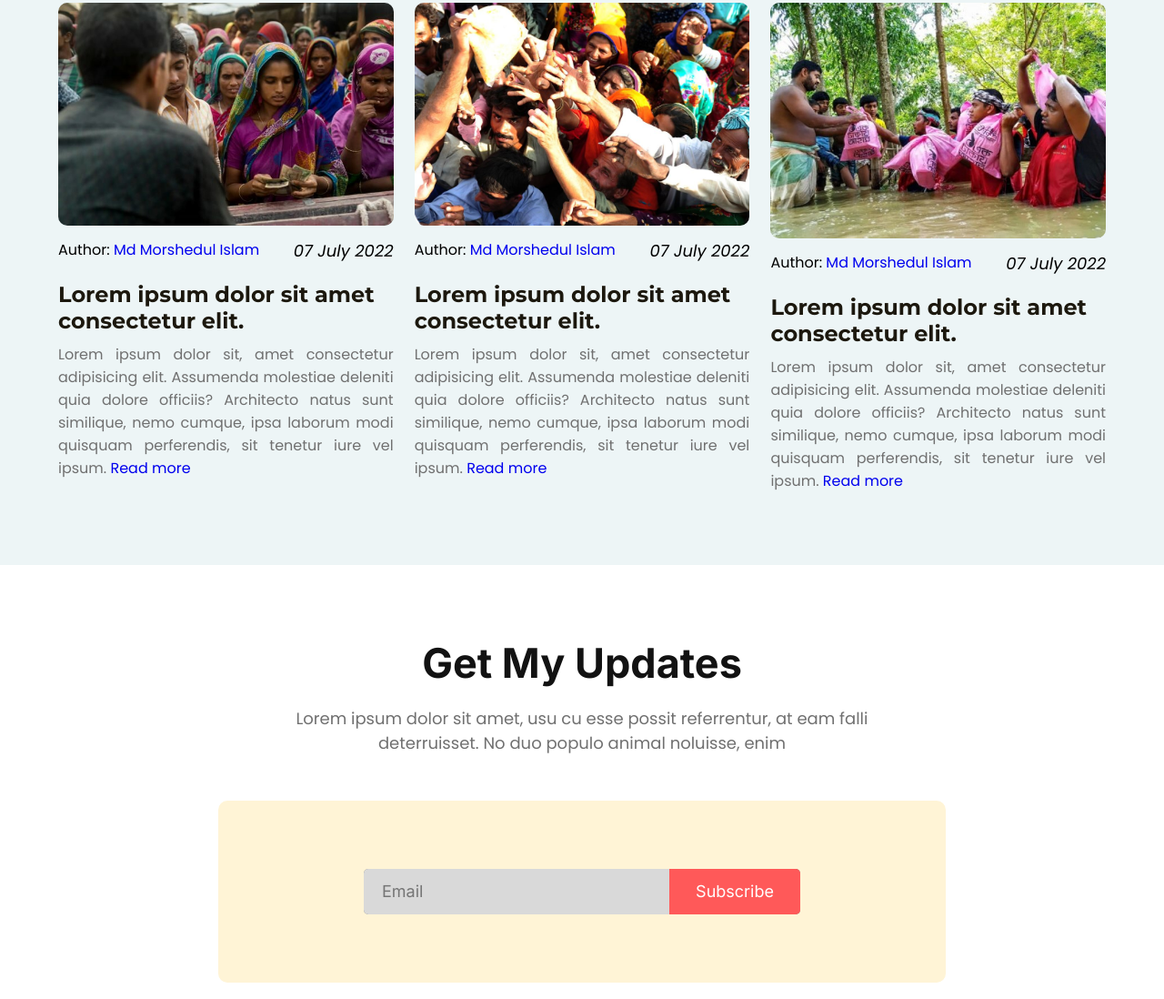
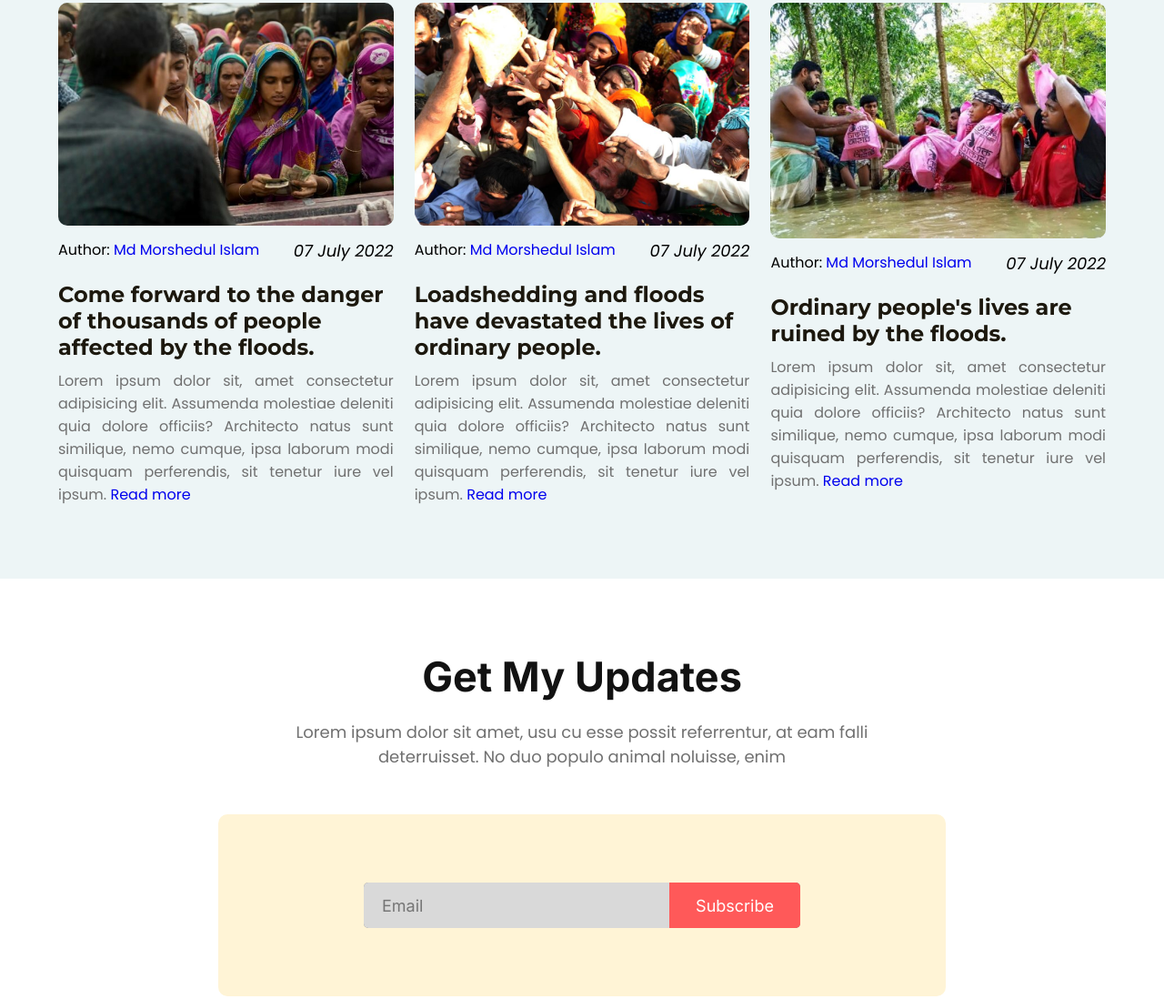
Before and after one commit to mmorshedulislam/donate-today, a plain HTML site: page index.html in a window 1280 px wide. Shown: the part 3191-4289 px from the top of the page at 91% size. Drawn offline with Linux system fonts and the light colour scheme.

Commit message:
Some text changed

```diff
--- a/index.html
+++ b/index.html
@@ -121,7 +121,7 @@
                         <span>Author: <a href="https://github.com/mmorshedulislam" target="_blank">Md Morshedul Islam</a></span>
                         <span>07 July 2022</span>
                     </div>
-                    <h3><a href="#">Lorem ipsum dolor sit amet consectetur elit.</a></h3>
+                    <h3><a href="#">Come forward to the danger of thousands of people affected by the floods.</a></h3>
                     <p>Lorem ipsum dolor sit, amet consectetur adipisicing elit. Assumenda molestiae deleniti quia dolore officiis? Architecto natus sunt similique, nemo cumque, ipsa laborum modi quisquam perferendis, sit tenetur iure vel ipsum. <a href="#">Read more</a></p>
                 </div>
                 <div class="newsletter-single-blog">
@@ -130,7 +130,7 @@
                         <span>Author: <a href="https://github.com/mmorshedulislam" target="_blank">Md Morshedul Islam</a></span>
                         <span>07 July 2022</span>
                     </div>
-                    <h3><a href="#">Lorem ipsum dolor sit amet consectetur elit.</a></h3>
+                    <h3><a href="#">Loadshedding and floods have devastated the lives of ordinary people.</a></h3>
                     <p>Lorem ipsum dolor sit, amet consectetur adipisicing elit. Assumenda molestiae deleniti quia dolore officiis? Architecto natus sunt similique, nemo cumque, ipsa laborum modi quisquam perferendis, sit tenetur iure vel ipsum. <a href="#">Read more</a></p>
                 </div>
                 <div class="newsletter-single-blog">
@@ -139,7 +139,7 @@
                         <span>Author: <a href="https://github.com/mmorshedulislam" target="_blank">Md Morshedul Islam</a></span>
                         <span>07 July 2022</span>
                     </div>
-                    <h3><a href="#">Lorem ipsum dolor sit amet consectetur elit.</a></h3>
+                    <h3><a href="#">Ordinary people's lives are ruined by the floods.</a></h3>
                     <p>Lorem ipsum dolor sit, amet consectetur adipisicing elit. Assumenda molestiae deleniti quia dolore officiis? Architecto natus sunt similique, nemo cumque, ipsa laborum modi quisquam perferendis, sit tenetur iure vel ipsum. <a href="#">Read more</a></p>
                 </div>
             </div>
```
